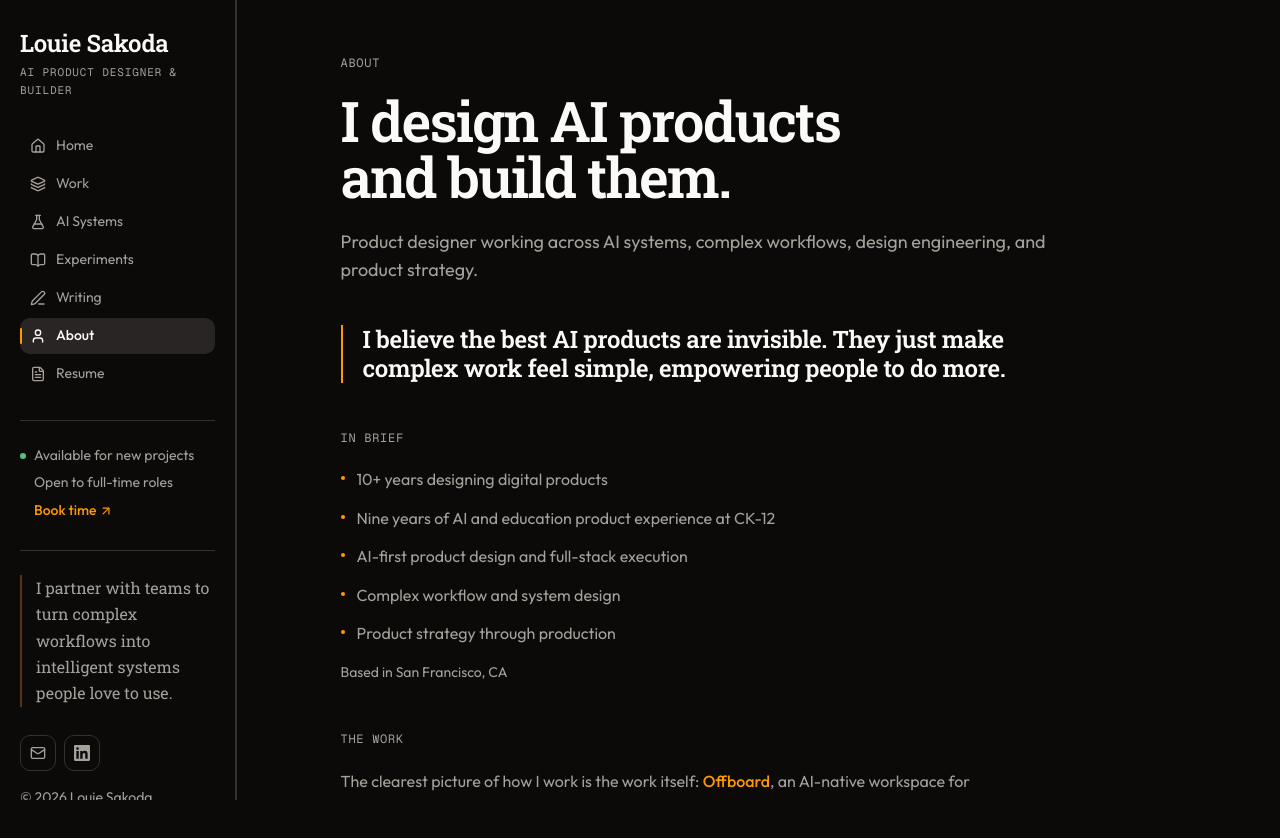
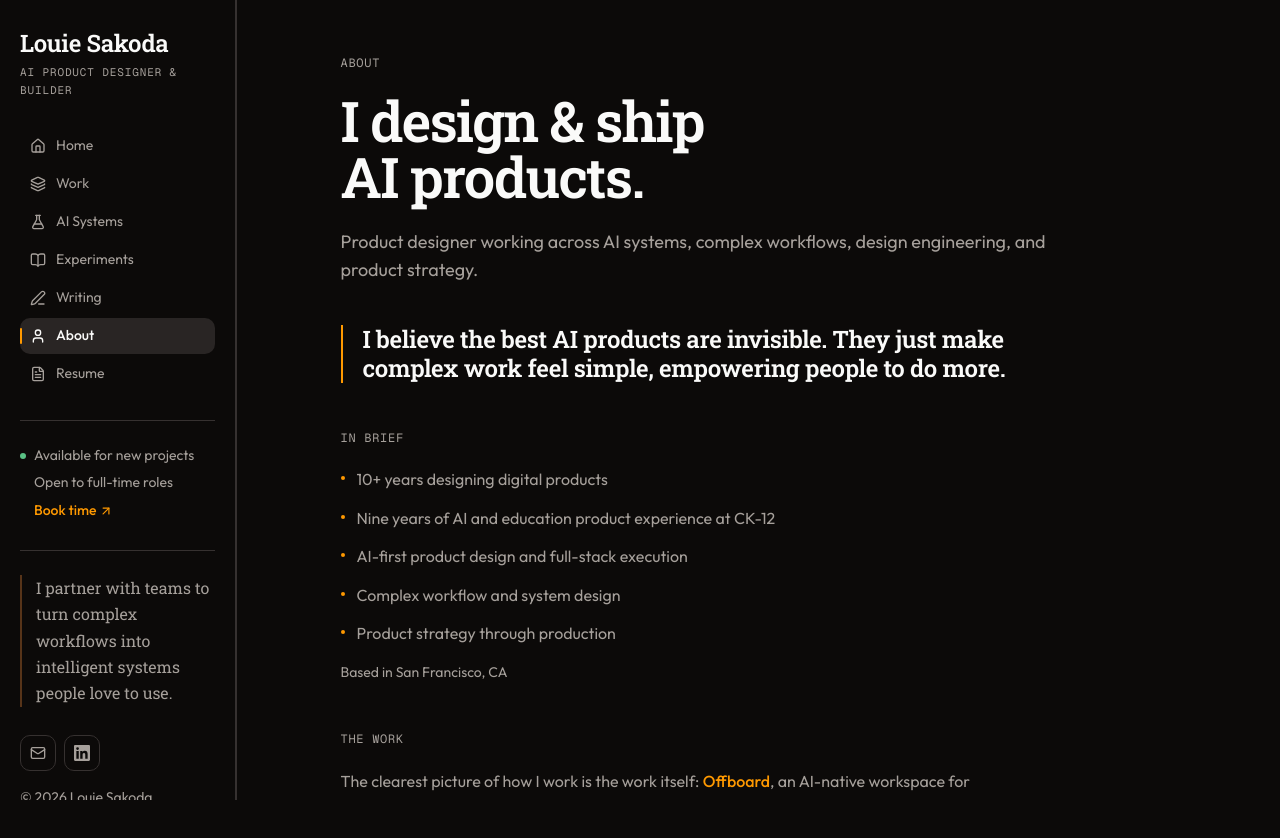
Before and after one commit to trulou1028/louie-portfolio, a Next.js app: page /about in a window 1280 px wide. Shown: the top 838 px of the page. Built offline with nearby package versions, Linux system fonts and the light colour scheme; no server answers.

Commit message:
Change the homepage headline to the owner's new wording
Louie's 2026-08-23 review replaced spec section 11's "I design AI
products and build them." with "I design & ship AI products." The
emphasised tail stays a suffix of the full sentence, per the existing
invariant.

```diff
--- a/content/profile.ts
+++ b/content/profile.ts
@@ -11,14 +11,17 @@ export const profile = {
   role: "AI Product Designer & Builder",
 
   positioning: {
-    /** Spec §1, §11 — primary positioning statement. */
-    primary: "I design AI products and build them.",
+    /**
+     * Owner decision (2026-08-23) superseding spec §1, §11's original
+     * wording — see README "Deviations" ledger, Plan 011.
+     */
+    primary: "I design & ship AI products.",
     /**
      * The tail of `primary`, set in accent italic serif (per the strategy
      * mockup). Must remain a suffix of `primary` so the rendered heading text
-     * stays spec-verbatim — asserted in `content/profile.test.ts`.
+     * stays verbatim — asserted in `lib/content.test.ts`.
      */
-    primaryEmphasis: "and build them.",
+    primaryEmphasis: "ship AI products.",
     /** Spec §1, §11 — supporting positioning. */
     supporting:
       "Product designer working across AI systems, complex workflows, design engineering, and product strategy.",
```
Also changed, not shown: 1 other file (tests, documents, lock files or other folders).
